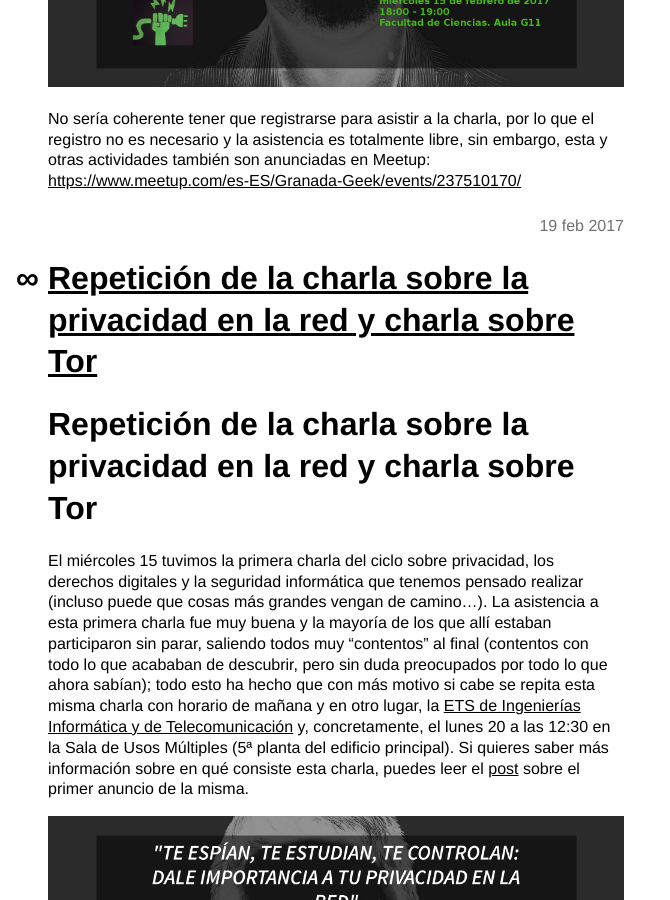
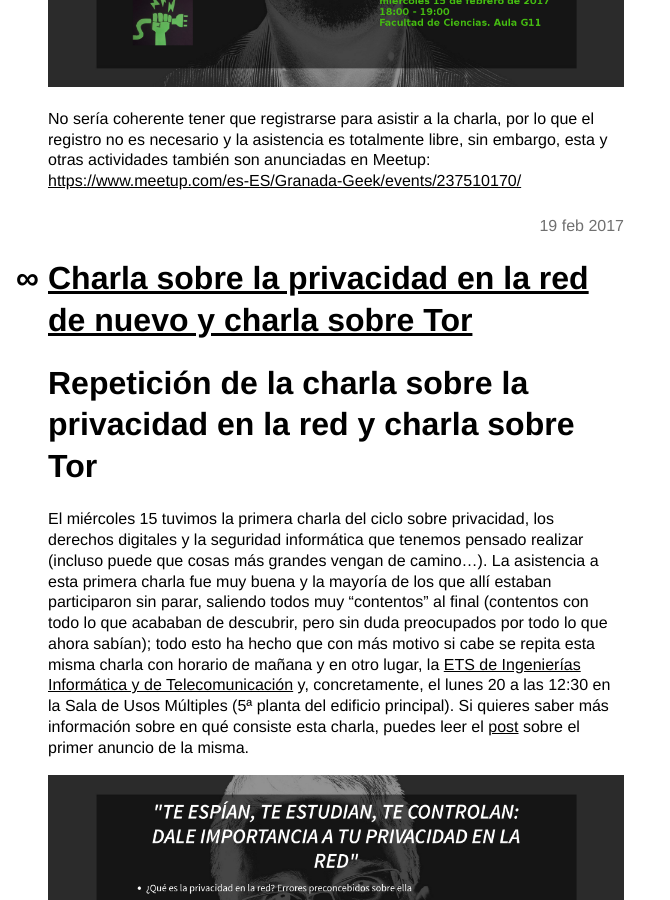
Before and after one commit to Interferencias/interferencias.github.io, a Jekyll site: the page built from index.html, in a window 1280 px wide and 900 px high, scrolled down 1211 px. Shown: the whole window, without its empty margins (0-670 px from the left). Built offline with Jekyll 4.4.1, drawn with Linux system fonts in a browser that asks for light colours; the list of posts is cut into pages by our own code.

Commit message:
Cambia nombre post

```diff
--- a/_posts/2017-02-18-charla-tor.md
+++ b/_posts/2017-02-18-charla-tor.md
@@ -1,6 +1,6 @@
 ---
 layout: post
-title: Repetición de la charla sobre la privacidad en la red y charla sobre Tor
+title: Charla sobre la privacidad en la red de nuevo y charla sobre Tor
 author: germaaan
 ---
 
```
